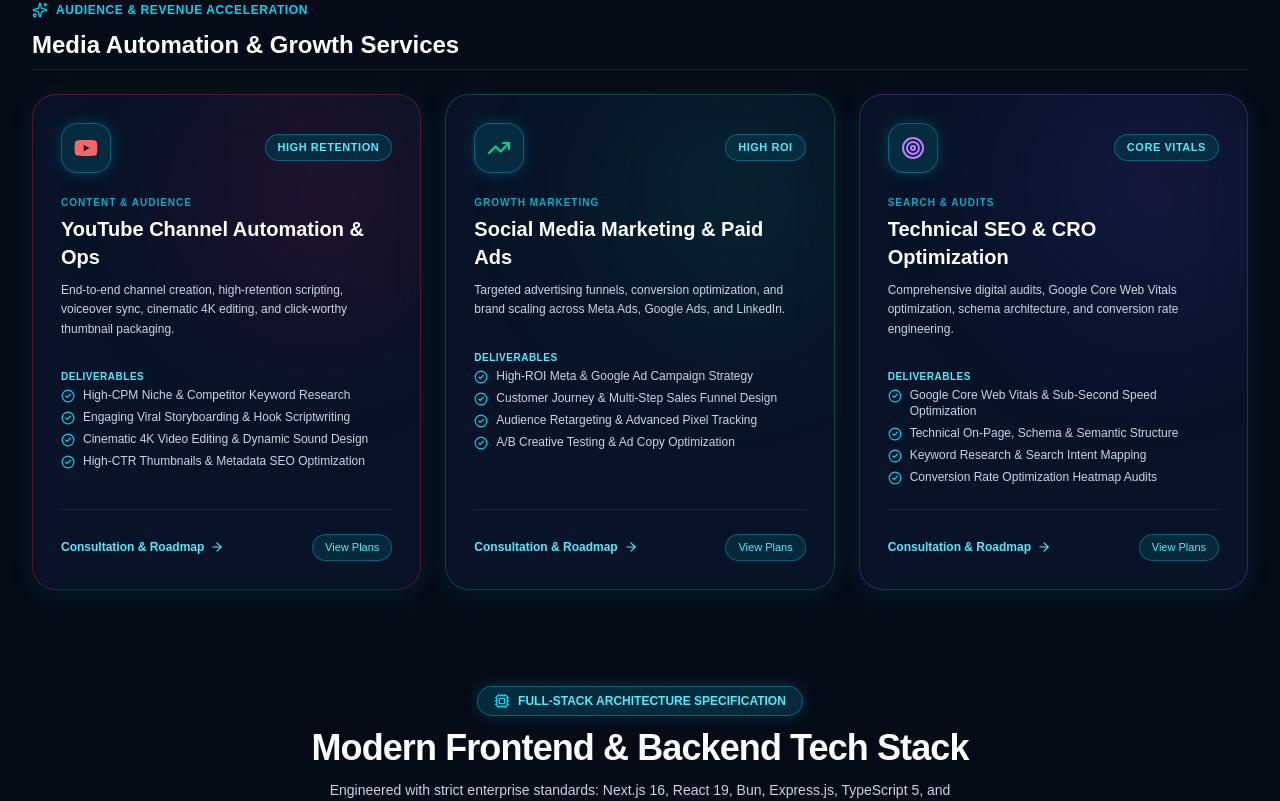
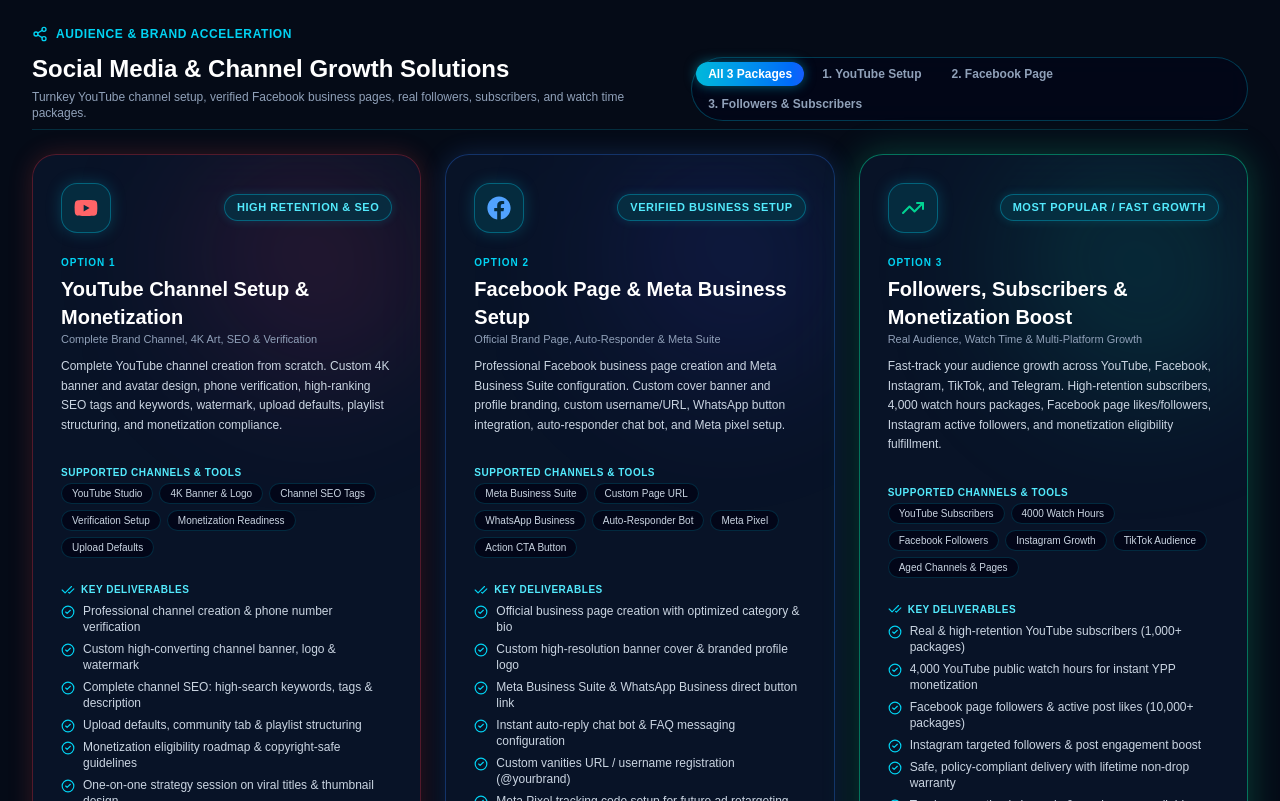
Before and after one commit to provash10/provash_dev, a Next.js app: page / in a window 1280 px wide. Shown: the part 2099-2900 px from the top of the page. Built offline with nearby package versions, Linux system fonts and the light colour scheme.

Commit message:
add social media and channel growth solutions with youtube facebook and audience packages

```diff
--- a/src/components/agency/AgencyHome.jsx
+++ b/src/components/agency/AgencyHome.jsx
@@ -2,7 +2,7 @@
 
 import Link from "next/link";
 import React, { useState } from "react";
-import { FaYoutube } from "react-icons/fa";
+import { FaYoutube, FaFacebook, FaInstagram, FaTiktok } from "react-icons/fa";
 import {
 	Code2,
 	TrendingUp,
@@ -31,6 +31,9 @@ import {
 	Server,
 	Database,
 	Laptop,
+	Share2,
+	ThumbsUp,
+	UserPlus,
 } from "lucide-react";
 import PricingAndPayment from "@/components/agency/PricingAndPayment";
 import Footer from "@/components/HeaderFooter/Footer/Footer";
@@ -172,6 +175,106 @@ const webDevOptions = [
 	},
 ];
 
+// social media and channel growth three primary packages
+const socialMediaGrowthOptions = [
+	{
+		id: "youtube-setup",
+		optionNumber: "Option 1",
+		title: "YouTube Channel Setup & Monetization",
+		subtitle: "Complete Brand Channel, 4K Art, SEO & Verification",
+		badge: "High Retention & SEO",
+		icon: <FaYoutube className="w-6 h-6 text-red-400" />,
+		description:
+			"Complete YouTube channel creation from scratch. Custom 4K banner and avatar design, phone verification, high-ranking SEO tags and keywords, watermark, upload defaults, playlist structuring, and monetization compliance.",
+		platforms: [
+			"YouTube Studio",
+			"4K Banner & Logo",
+			"Channel SEO Tags",
+			"Verification Setup",
+			"Monetization Readiness",
+			"Upload Defaults",
+		],
+		deliverables: [
+			"Professional channel creation & phone number verification",
+			"Custom high-converting channel banner, logo & watermark",
+			"Complete channel SEO: high-search keywords, tags & description",
+			"Upload defaults, community tab & playlist structuring",
+			"Monetization eligibility roadmap & copyright-safe guidelines",
+			"One-on-one strategy session on viral titles & thumbnail design",
+		],
+		priceBDT: "৳5,000",
+		priceUSD: "$50",
+		gradient: "from-red-500/20 via-pink-500/10 to-transparent",
+		border: "border-red-500/30 hover:border-red-400",
+		glow: "shadow-[0_0_25px_rgba(239,68,68,0.2)]",
+		popular: false,
+	},
+	{
+		id: "facebook-setup",
+		optionNumber: "Option 2",
+		title: "Facebook Page & Meta Business Setup",
+		subtitle: "Official Brand Page, Auto-Responder & Meta Suite",
+		badge: "Verified Business Setup",
+		icon: <FaFacebook className="w-6 h-6 text-blue-400" />,
+		description:
+			"Professional Facebook business page creation and Meta Business Suite configuration. Custom cover banner and profile branding, custom username/URL, WhatsApp button integration, auto-responder chat bot, and Meta pixel setup.",
+		platforms: [
+			"Meta Business Suite",
+			"Custom Page URL",
+			"WhatsApp Business",
+			"Auto-Responder Bot",
+			"Meta Pixel",
+			"Action CTA Button",
+		],
+		deliverables: [
+			"Official business page creation with optimized category & bio",
+			"Custom high-resolution banner cover & branded profile logo",
+			"Meta Business Suite & WhatsApp Business direct button link",
+			"Instant auto-reply chat bot & FAQ messaging configuration",
+			"Custom vanities URL / username registration (@yourbrand)",
+			"Meta Pixel tracking code setup for future ad retargeting",
+		],
+		priceBDT: "৳5,000",
+		priceUSD: "$50",
+		gradient: "from-blue-600/20 via-indigo-600/10 to-transparent",
+		border: "border-blue-500/30 hover:border-blue-400",
+		glow: "shadow-[0_0_25px_rgba(59,130,246,0.2)]",
+		popular: false,
+	},
+	{
+		id: "growth-sales",
+		optionNumber: "Option 3",
+		title: "Followers, Subscribers & Monetization Boost",
+		subtitle: "Real Audience, Watch Time & Multi-Platform Growth",
+		badge: "Most Popular / Fast Growth",
+		icon: <TrendingUp className="w-6 h-6 text-emerald-400" />,
+		description:
+			"Fast-track your audience growth across YouTube, Facebook, Instagram, TikTok, and Telegram. High-retention subscribers, 4,000 watch hours packages, Facebook page likes/followers, Instagram active followers, and monetization eligibility fulfillment.",
+		platforms: [
+			"YouTube Subscribers",
+			"4000 Watch Hours",
+			"Facebook Followers",
+			"Instagram Growth",
+			"TikTok Audience",
+			"Aged Channels & Pages",
+		],
+		deliverables: [
+			"Real & high-retention YouTube subscribers (1,000+ packages)",
+			"4,000 YouTube public watch hours for instant YPP monetization",
+			"Facebook page followers & active post likes (10,000+ packages)",
+			"Instagram targeted followers & post engagement boost",
+			"Safe, policy-compliant delivery with lifetime non-drop warranty",
+			"Turnkey monetized channels & aged pages available upon request",
+		],
+		priceBDT: "৳8,000",
+		priceUSD: "$80",
+		gradient: "from-emerald-500/20 via-teal-500/15 to-transparent",
+		border: "border-emerald-400/50 hover:border-emerald-300",
+		glow: "shadow-[0_0_35px_rgba(16,185,129,0.3)]",
+		popular: true,
+	},
+];
+
 // complete enterprise tech stack breakdown matching frontend and backend specification
 const enterpriseTechStack = [
 	{
@@ -239,61 +342,6 @@ const enterpriseTechStack = [
 	},
 ];
 
-// complementary digital growth services
-const complementaryServices = [
-	{
-		id: "yt-auto",
-		title: "YouTube Channel Automation & Ops",
-		category: "CONTENT & AUDIENCE",
-		badge: "High Retention",
-		icon: <FaYoutube className="w-6 h-6 text-red-400" />,
-		description:
-			"End-to-end channel creation, high-retention scripting, voiceover sync, cinematic 4K editing, and click-worthy thumbnail packaging.",
-		deliverables: [
-			"High-CPM Niche & Competitor Keyword Research",
-			"Engaging Viral Storyboarding & Hook Scriptwriting",
-			"Cinematic 4K Video Editing & Dynamic Sound Design",
-			"High-CTR Thumbnails & Metadata SEO Optimization",
-		],
-		gradient: "from-red-500/20 via-pink-600/10 to-transparent",
-		border: "border-red-500/30 hover:border-red-400",
-	},
-	{
-		id: "smm-growth",
-		title: "Social Media Marketing & Paid Ads",
-		category: "GROWTH MARKETING",
-		badge: "High ROI",
-		icon: <TrendingUp className="w-6 h-6 text-emerald-400" />,
-		description:
-			"Targeted advertising funnels, conversion optimization, and brand scaling across Meta Ads, Google Ads, and LinkedIn.",
-		deliverables: [
-			"High-ROI Meta & Google Ad Campaign Strategy",
-			"Customer Journey & Multi-Step Sales Funnel Design",
-			"Audience Retargeting & Advanced Pixel Tracking",
-			"A/B Creative Testing & Ad Copy Optimization",
-		],
-		gradient: "from-emerald-500/20 via-teal-600/10 to-transparent",
-		border: "border-emerald-500/30 hover:border-emerald-400",
-	},
-	{
-		id: "tech-seo",
-		title: "Technical SEO & CRO Optimization",
-		category: "SEARCH & AUDITS",
-		badge: "Core Vitals",
-		icon: <Target className="w-6 h-6 text-purple-400" />,
-		description:
-			"Comprehensive digital audits, Google Core Web Vitals optimization, schema architecture, and conversion rate engineering.",
-		deliverables: [
-			"Google Core Web Vitals & Sub-Second Speed Optimization",
-			"Technical On-Page, Schema & Semantic Structure",
-			"Keyword Research & Search Intent Mapping",
-			"Conversion Rate Optimization Heatmap Audits",
-		],
-		gradient: "from-purple-500/20 via-indigo-600/10 to-transparent",
-		border: "border-purple-500/30 hover:border-purple-400",
-	},
-];
-
 // markivo three core agency pillars
 const agencyPillars = [
 	{
@@ -406,12 +454,12 @@ const faqItems = [
 		a: "We offer three specialized options: Option 1: Frontend Development (React 19, Next.js 16, Tailwind v4 UI/UX), Option 2: Backend Development (Node.js, Express, PostgreSQL, Prisma APIs), and Option 3: Full-Stack Development (Complete turnkey application with client UI, admin dashboard, auth, and online payments).",
 	},
 	{
-		q: "How long does it take to complete a web project?",
-		a: "Standard MVP frontends or API microservices take 5 to 7 days. Full-featured SaaS or multi-page custom applications with database and payment integrations generally take 2 to 4 weeks depending on feature requirements.",
-	},
-	{
-		q: "Do you provide ongoing support after project launch?",
-		a: "Yes! Every project includes complimentary post-launch support and maintenance. We handle updates, security patches, performance monitoring, and continuous scaling.",
+		q: "What is included in YouTube & Facebook Setup services?",
+		a: "We provide end-to-end channel and page setups: custom 4K banner and logo design, phone verification, high-ranking SEO tags, auto-reply chat bots, WhatsApp Business linking, and complete monetization eligibility guidelines.",
+	},
+	{
+		q: "Are the followers, subscribers, and watch hours safe and non-drop?",
+		a: "Yes! All audience packages (YouTube subscribers, 4,000 watch hours, Facebook followers, Instagram followers) are delivered safely complying with platform guidelines, accompanied by lifetime non-drop warranty.",
 	},
 	{
 		q: "What payment methods do you accept?",
@@ -425,6 +473,9 @@ export default function AgencyHome() {
 
 	// web development tab filter state
 	const [activeWebTab, setActiveWebTab] = useState("all");
+
+	// social media growth tab filter state
+	const [activeSocialTab, setActiveSocialTab] = useState("all");
 
 	// faq accordion state
 	const [activeFaq, setActiveFaq] = useState(0);
@@ -438,6 +489,12 @@ export default function AgencyHome() {
 		activeWebTab === "all"
 			? webDevOptions
 			: webDevOptions.filter((opt) => opt.id === activeWebTab);
+
+	// filter social media options if tab is active
+	const filteredSocialMedia =
+		activeSocialTab === "all"
+			? socialMediaGrowthOptions
+			: socialMediaGrowthOptions.filter((opt) => opt.id === activeSocialTab);
 
 	return (
 		<div className="w-full space-y-16 md:space-y-24 bg-[#050b17] text-white" suppressHydrationWarning>
@@ -553,7 +610,7 @@ export default function AgencyHome() {
 			{/* main content container with max-w */}
 			<div className="w-full max-w-7xl mx-auto px-4 sm:px-6 lg:px-8 space-y-16 md:space-y-24" suppressHydrationWarning>
 				{/* services section positioned right below banner as requested */}
-				<section id="services" className="space-y-12 scroll-mt-24">
+				<section id="services" className="space-y-16 scroll-mt-24">
 					{/* section header */}
 					<div className="text-center max-w-3xl mx-auto space-y-3">
 						<div className="inline-flex items-center gap-2 px-4 py-1.5 rounded-full bg-cyan-950/80 border border-cyan-500/40 text-cyan-300 text-xs font-semibold shadow-[0_0_15px_rgba(6,182,212,0.25)]">
@@ -564,11 +621,11 @@ export default function AgencyHome() {
 							Our Exclusive Services
 						</h2>
 						<p className="text-slate-300 text-xs md:text-sm leading-relaxed max-w-2xl mx-auto">
-							From modular frontend and backend engineering to full turnkey SaaS platforms and media automation, select the exact service tailored to your goals.
+							From modular frontend and backend engineering to YouTube channel setup, Facebook business pages, audience scaling, and turnkey SaaS applications.
 						</p>
 					</div>
 
-					{/* web development spotlight header with three options */}
+					{/* 1. web development solutions section with three options */}
 					<div className="space-y-6">
 						<div className="flex flex-col md:flex-row md:items-end justify-between gap-4 pb-2 border-b border-cyan-500/20">
 							<div>
@@ -743,54 +800,130 @@ export default function AgencyHome() {
 						</div>
 					</div>
 
-					{/* complementary growth services youtube smm seo */}
-					<div className="space-y-6 pt-6">
-						<div className="pb-2 border-b border-cyan-500/20">
-							<div className="inline-flex items-center gap-2 text-cyan-400 text-xs font-bold uppercase tracking-wider">
-								<Sparkles className="w-4 h-4" />
-								<span>AUDIENCE & REVENUE ACCELERATION</span>
-							</div>
-							<h3 className="text-xl sm:text-2xl font-black text-white mt-1">
-								Media Automation & Growth Services
-							</h3>
-						</div>
-
+					{/* 2. social media and channel growth solutions right after web development */}
+					<div className="space-y-6 pt-4">
+						<div className="flex flex-col md:flex-row md:items-end justify-between gap-4 pb-2 border-b border-cyan-500/20">
+							<div>
+								<div className="inline-flex items-center gap-2 text-cyan-400 text-xs font-bold uppercase tracking-wider">
+									<Share2 className="w-4 h-4" />
+									<span>AUDIENCE & BRAND ACCELERATION</span>
+								</div>
+								<h3 className="text-xl sm:text-2xl font-black text-white mt-1">
+									Social Media & Channel Growth Solutions
+								</h3>
+								<p className="text-slate-400 text-xs mt-1">
+									Turnkey YouTube channel setup, verified Facebook business pages, real followers, subscribers, and watch time packages.
+								</p>
+							</div>
+
+							{/* interactive social options pill switcher */}
+							<div className="flex flex-wrap items-center gap-1.5 p-1 rounded-full bg-slate-950/80 border border-cyan-500/30 backdrop-blur-md">
+								<button
+									type="button"
+									onClick={() => setActiveSocialTab("all")}
+									className={`px-3 py-1 rounded-full text-xs font-bold transition-all cursor-pointer ${
+										activeSocialTab === "all"
+											? "bg-gradient-to-r from-cyan-500 to-blue-600 text-white shadow-[0_0_12px_rgba(6,182,212,0.5)]"
+											: "text-slate-400 hover:text-white"
+									}`}
+								>
+									All 3 Packages
+								</button>
+								<button
+									type="button"
+									onClick={() => setActiveSocialTab("youtube-setup")}
+									className={`px-3 py-1 rounded-full text-xs font-bold transition-all cursor-pointer ${
+										activeSocialTab === "youtube-setup"
+											? "bg-gradient-to-r from-cyan-500 to-blue-600 text-white shadow-[0_0_12px_rgba(6,182,212,0.5)]"
+											: "text-slate-400 hover:text-white"
+									}`}
+								>
+									1. YouTube Setup
+								</button>
+								<button
+									type="button"
+									onClick={() => setActiveSocialTab("facebook-setup")}
+									className={`px-3 py-1 rounded-full text-xs font-bold transition-all cursor-pointer ${
+										activeSocialTab === "facebook-setup"
+											? "bg-gradient-to-r from-cyan-500 to-blue-600 text-white shadow-[0_0_12px_rgba(6,182,212,0.5)]"
+											: "text-slate-400 hover:text-white"
+									}`}
+								>
+									2. Facebook Page
+								</button>
+								<button
+									type="button"
+									onClick={() => setActiveSocialTab("growth-sales")}
+									className={`px-3 py-1 rounded-full text-xs font-bold transition-all cursor-pointer ${
+										activeSocialTab === "growth-sales"
+											? "bg-gradient-to-r from-cyan-500 to-blue-600 text-white shadow-[0_0_12px_rgba(6,182,212,0.5)]"
+											: "text-slate-400 hover:text-white"
+									}`}
+								>
+									3. Followers & Subscribers
+								</button>
+							</div>
+						</div>
+
+						{/* social media three cards grid */}
 						<div className="grid grid-cols-1 md:grid-cols-3 gap-6 items-stretch">
-							{complementaryServices.map((service) => (
+							{filteredSocialMedia.map((pkg) => (
 								<div
-									key={service.id}
-									className={`group relative rounded-3xl p-6 sm:p-7 bg-[#09152a]/90 backdrop-blur-xl border ${service.border} shadow-[0_4px_25px_rgba(6,182,212,0.12)] hover:shadow-[0_8px_35px_rgba(6,182,212,0.25)] transition-all duration-300 flex flex-col justify-between overflow-hidden hover:-translate-y-1.5`}
+									key={pkg.id}
+									className={`group relative rounded-3xl p-6 sm:p-7 bg-[#09152a]/90 backdrop-blur-xl border ${pkg.border} ${pkg.glow} transition-all duration-300 flex flex-col justify-between overflow-hidden hover:-translate-y-1.5`}
 								>
-									<div className={`absolute top-0 right-0 w-64 h-64 bg-gradient-to-bl ${service.gradient} rounded-full blur-3xl pointer-events-none group-hover:scale-125 transition-transform duration-500`} />
+									<div className={`absolute top-0 right-0 w-64 h-64 bg-gradient-to-bl ${pkg.gradient} rounded-full blur-3xl pointer-events-none group-hover:scale-125 transition-transform duration-500`} />
 
 									<div className="relative z-10 space-y-4">
 										<div className="flex items-center justify-between">
 											<div className="p-3 rounded-2xl bg-cyan-950/80 border border-cyan-500/40 shadow-[0_0_15px_rgba(6,182,212,0.25)] group-hover:scale-110 group-hover:border-cyan-300 transition-all duration-300">
-												{service.icon}
+												{pkg.icon}
 											</div>
-											<span className="text-[11px] font-bold uppercase tracking-wider px-3 py-1 rounded-full bg-cyan-950/80 border border-cyan-500/40 text-cyan-300">
-												{service.badge}
+											<span className="text-[11px] font-bold uppercase tracking-wider px-3 py-1 rounded-full bg-cyan-950/80 border border-cyan-500/40 text-cyan-300 shadow-[0_0_10px_rgba(6,182,212,0.2)]">
+												{pkg.badge}
 											</span>
 										</div>
 
 										<div>
-											<span className="text-[10px] text-cyan-400/80 uppercase tracking-widest font-bold">
-												{service.category}
+											<span className="text-[10px] text-cyan-400 font-extrabold uppercase tracking-widest">
+												{pkg.optionNumber}
 											</span>
-											<h4 className="text-lg sm:text-xl font-bold text-white mt-0.5 group-hover:text-cyan-200 transition-colors">
-												{service.title}
+											<h4 className="text-xl font-bold text-white mt-0.5 group-hover:text-cyan-200 transition-colors">
+												{pkg.title}
 											</h4>
+											<p className="text-[11px] text-slate-400 font-medium">
+												{pkg.subtitle}
+											</p>
 											<p className="text-slate-300 text-xs leading-relaxed mt-2.5">
-												{service.description}
+												{pkg.description}
 											</p>
 										</div>
 
+										{/* platforms / features pills */}
 										<div className="space-y-1.5 pt-2">
 											<span className="text-[10px] font-bold uppercase tracking-wider text-cyan-300">
-												Deliverables
+												Supported Channels & Tools
+											</span>
+											<div className="flex flex-wrap gap-1.5">
+												{pkg.platforms.map((platform, i) => (
+													<span
+														key={i}
+														className="text-[10px] px-2.5 py-0.5 rounded-full bg-slate-950 border border-cyan-500/20 text-slate-300 font-medium"
+													>
+														{platform}
+													</span>
+												))}
+											</div>
+										</div>
+
+										{/* deliverables list */}
+										<div className="space-y-1.5 pt-2">
+											<span className="text-[10px] font-bold uppercase tracking-wider text-cyan-300 flex items-center gap-1.5">
+												<CheckCheck className="w-3.5 h-3.5 text-cyan-400" />
+												Key Deliverables
 											</span>
 											<div className="space-y-1.5">
-												{service.deliverables.map((item, idx) => (
+												{pkg.deliverables.map((item, idx) => (
 													<div
 														key={idx}
 														className="flex items-start gap-2 text-xs text-slate-300"
@@ -803,20 +936,38 @@ export default function AgencyHome() {
 										</div>
 									</div>
 
-									<div className="relative z-10 pt-6 mt-6 border-t border-cyan-500/20 flex items-center justify-between">
+									{/* card footer with price and action button */}
+									<div className="relative z-10 pt-6 mt-6 border-t border-cyan-500/20 space-y-3">
+										<div className="flex items-baseline justify-between">
+											<div>
+												<span className="text-[10px] text-slate-400 uppercase tracking-wider block">
+													Starting Price
+												</span>
+												<div className="flex items-baseline gap-1.5">
+													<span className="text-xl sm:text-2xl font-black bg-clip-text text-transparent bg-gradient-to-r from-teal-300 via-cyan-200 to-white">
+														{pkg.priceBDT}
+													</span>
+													<span className="text-slate-400 text-xs font-semibold">
+														/ {pkg.priceUSD}
+													</span>
+												</div>
+											</div>
+
+											<span className="text-[10px] px-2.5 py-1 rounded-full bg-cyan-950/70 border border-cyan-500/30 text-cyan-300 font-semibold">
+												Non-Drop Guarantee
+											</span>
+										</div>
+
 										<Link
 											href="/#consultation"
-											className="inline-flex items-center gap-1.5 text-xs font-bold text-cyan-300 hover:text-white group-hover:translate-x-1 transition-all"
+											className={`w-full py-2.5 rounded-full font-bold text-xs flex items-center justify-center gap-2 transition-all duration-300 cursor-pointer ${
+												pkg.popular
+													? "bg-gradient-to-r from-cyan-500 via-blue-600 to-cyan-500 hover:from-cyan-400 hover:via-blue-500 hover:to-cyan-400 text-white border border-cyan-300/60 shadow-[0_0_20px_rgba(6,182,212,0.6)] hover:shadow-[0_0_30px_rgba(6,182,212,0.9)] hover:scale-105 active:scale-95"
+													: "bg-slate-900/90 hover:bg-slate-800 text-cyan-300 hover:text-white border border-cyan-500/40 hover:border-cyan-300 shadow-[0_0_15px_rgba(6,182,212,0.2)] hover:scale-105 active:scale-95"
+											}`}
 										>
-											<span>Consultation & Roadmap</span>
+											<span>Order {pkg.title}</span>
 											<ArrowRight className="w-3.5 h-3.5" />
-										</Link>
-
-										<Link
-											href="/#pricing"
-											className="text-[11px] px-3 py-1 rounded-full bg-cyan-950/70 border border-cyan-500/40 text-cyan-300 hover:text-white transition-colors"
-										>
-											View Plans
 										</Link>
 									</div>
 								</div>
@@ -1466,9 +1617,12 @@ export default function AgencyHome() {
 												<option value="1. Frontend Web Development" className="bg-slate-900">1. Frontend Web Development (React / Next.js)</option>
 												<option value="2. Backend Development" className="bg-slate-900">2. Backend Development (Node.js / PostgreSQL)</option>
 												<option value="3. Full-Stack Development" className="bg-slate-900">3. Full-Stack Web Development (Turnkey App)</option>
-												<option value="YouTube Automation" className="bg-slate-900">YouTube Channel Automation</option>
-												<option value="Social Media Marketing" className="bg-slate-900">Social Media Marketing & Ads</option>
-												<option value="Technical SEO & Consulting" className="bg-slate-900">Technical SEO & CRO</option>
+												<option value="YouTube Channel Setup & Monetization" className="bg-slate-900">YouTube Channel Setup & Monetization</option>
+												<option value="Facebook Page & Meta Business Setup" className="bg-slate-900">Facebook Page & Meta Business Setup</option>
+												<option value="Followers, Subscribers & Watch Time" className="bg-slate-900">Followers, Subscribers & Watch Time Boost</option>
+												<option value="YouTube Channel Automation & Ops" className="bg-slate-900">YouTube Channel Automation & Video Ops</option>
+												<option value="Social Media Marketing & Ads" className="bg-slate-900">Social Media Marketing & Meta/Google Ads</option>
+												<option value="Technical SEO & Consulting" className="bg-slate-900">Technical SEO & CRO Audits</option>
 											</select>
 										</div>
 										<div>
@@ -1478,7 +1632,7 @@ export default function AgencyHome() {
 											<input
 												type="text"
 												name="budget"
-												placeholder="e.g. $500 - $2,000 / ৳15k - ৳95k"
+												placeholder="e.g. $500 - $2,000 / ৳5k - ৳95k"
 												className="w-full px-4 py-2.5 rounded-xl bg-slate-950/80 border border-cyan-500/30 text-white text-xs sm:text-sm focus:outline-none focus:border-cyan-400 focus:shadow-[0_0_15px_rgba(6,182,212,0.3)] transition-all"
 											/>
 										</div>
```
